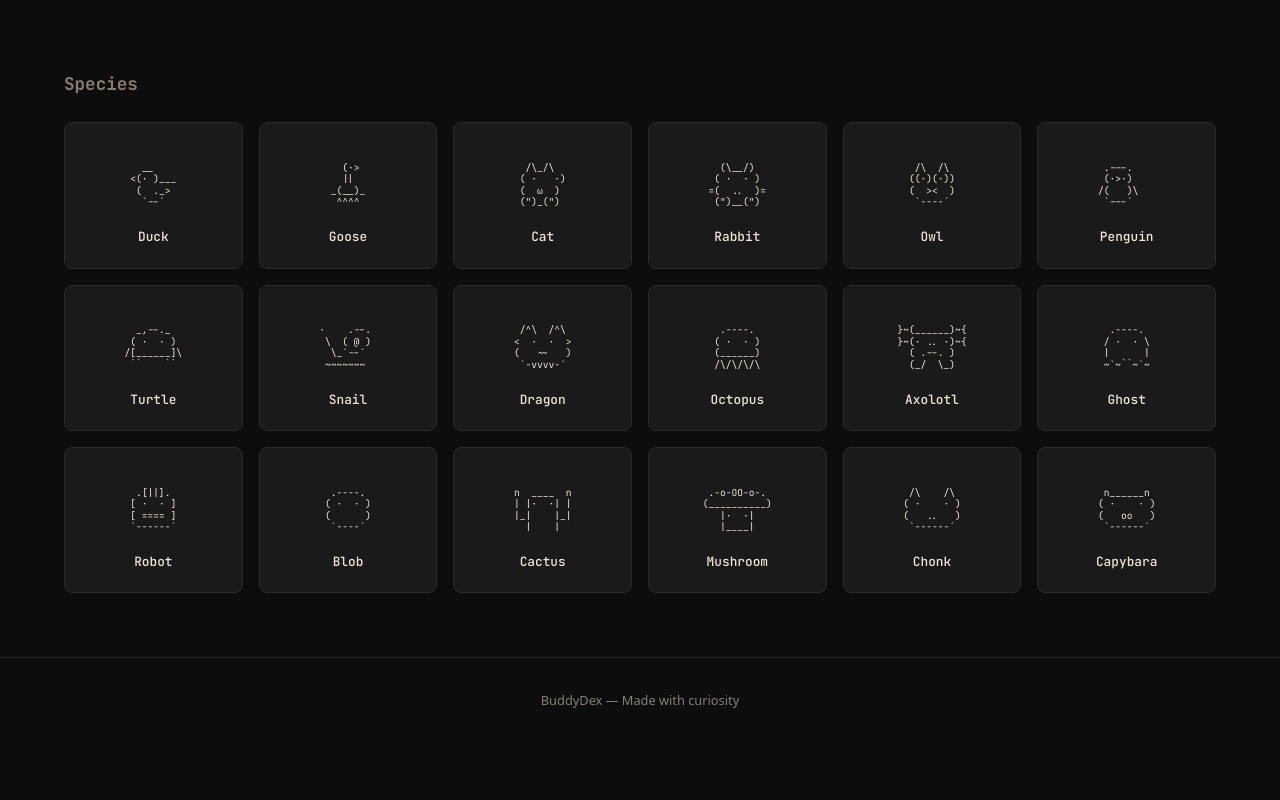
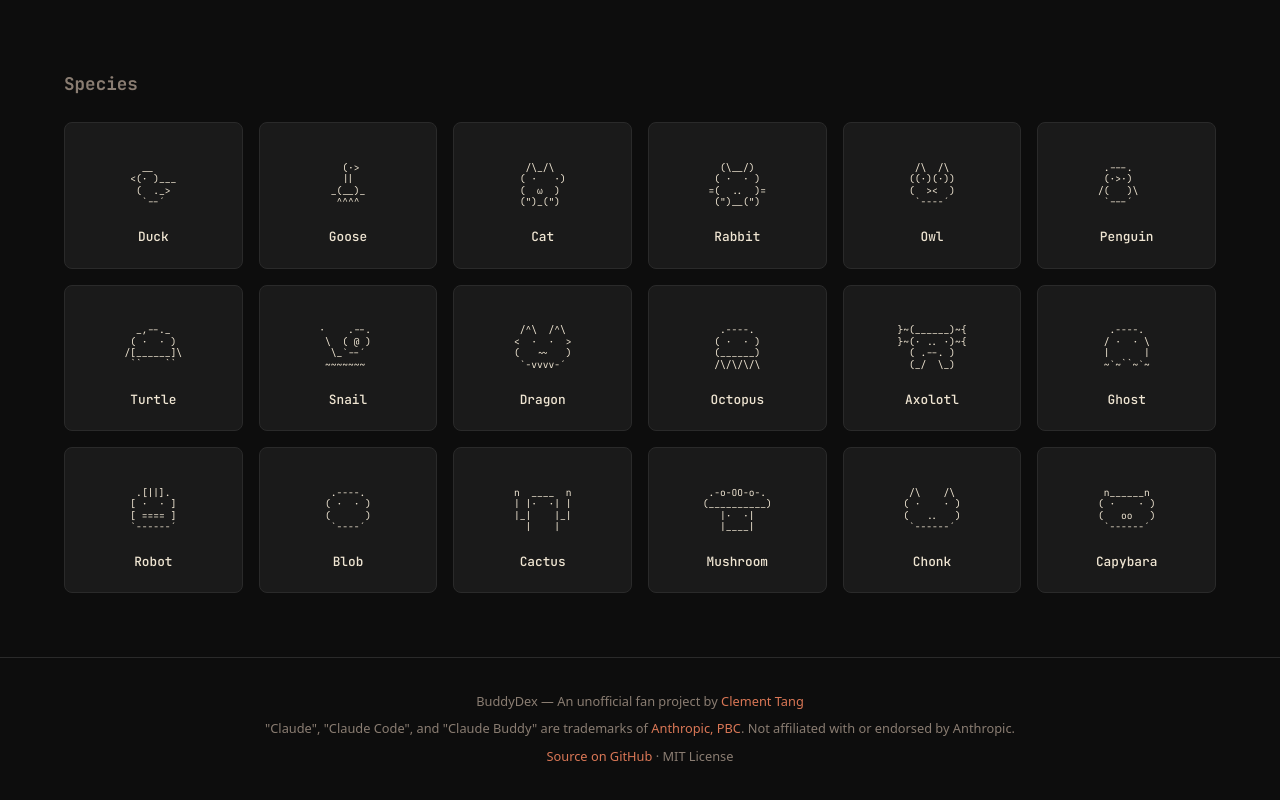
Before and after one commit to Clementtang/buddydex, a plain HTML site: page index.html in a window 1280 px wide. Shown: the part 433-1233 px from the top of the page. Before the commit the page ends 1176 px from the top, so only its background shows below. Drawn offline with Linux system fonts and the light colour scheme.

Commit message:
feat: add attribution, license, and GitHub links to footer

```diff
--- a/css/components.css
+++ b/css/components.css
@@ -320,7 +320,21 @@
   text-align: center;
   color: var(--text-secondary);
   font-size: 0.8rem;
+  line-height: 1.8;
   border-top: 1px solid var(--border);
+}
+
+.site-footer p + p {
+  margin-top: var(--space-xs);
+}
+
+.site-footer a {
+  color: var(--accent);
+  text-decoration: none;
+}
+
+.site-footer a:hover {
+  text-decoration: underline;
 }
 
 /* ============================================
--- a/index.html
+++ b/index.html
@@ -77,7 +77,30 @@
     <!-- Footer -->
     <footer class="site-footer">
       <div class="container">
-        <p>BuddyDex &mdash; Made with curiosity</p>
+        <p>
+          BuddyDex &mdash; An unofficial fan project by
+          <a
+            href="https://github.com/Clementtang"
+            target="_blank"
+            rel="noopener"
+            >Clement Tang</a
+          >
+        </p>
+        <p>
+          "Claude", "Claude Code", and "Claude Buddy" are trademarks of
+          <a href="https://www.anthropic.com" target="_blank" rel="noopener"
+            >Anthropic, PBC</a
+          >. Not affiliated with or endorsed by Anthropic.
+        </p>
+        <p>
+          <a
+            href="https://github.com/Clementtang/buddydex"
+            target="_blank"
+            rel="noopener"
+            >Source on GitHub</a
+          >
+          &middot; MIT License
+        </p>
       </div>
     </footer>
 
```
